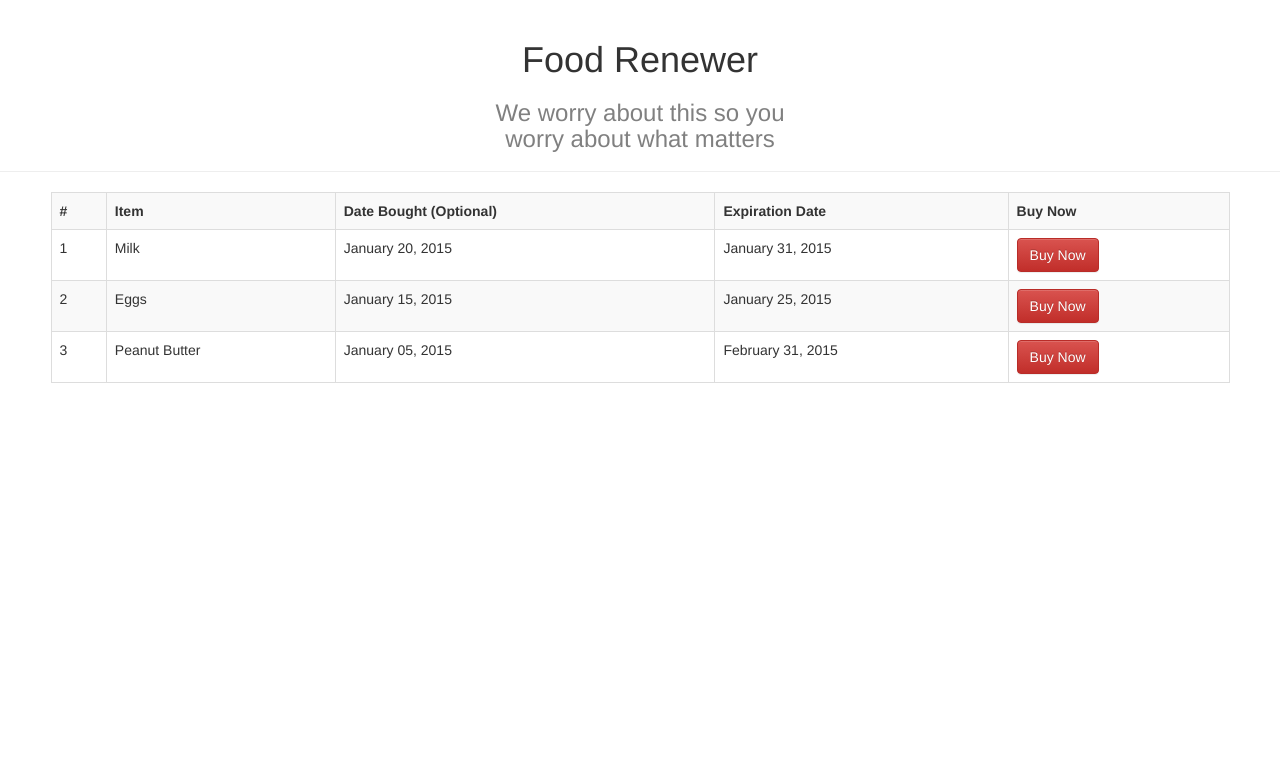
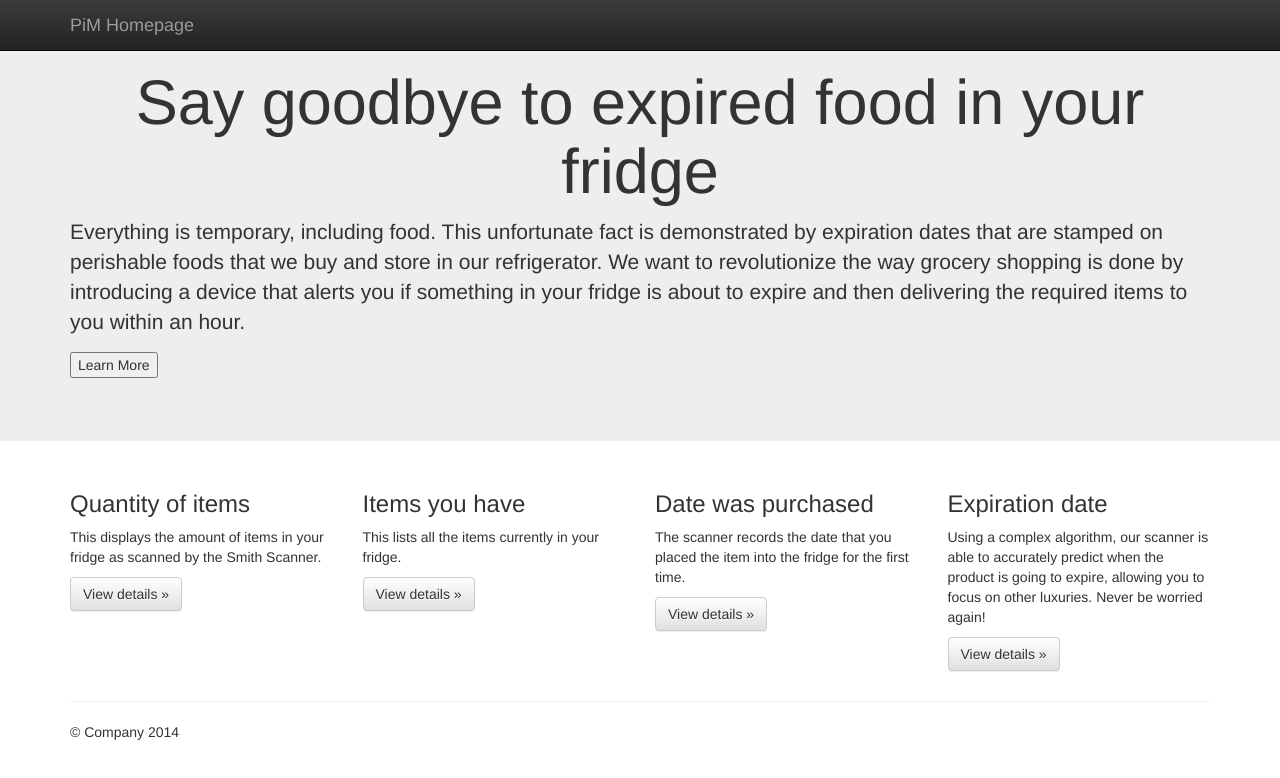
Before and after one commit to pmespresso/cheerio, a plain HTML site: page index.html in a window 1280 px wide. Drawn offline with nearby package versions, Linux system fonts and the light colour scheme.

Commit message:
Update index.html

```diff
--- a/index.html
+++ b/index.html
@@ -1,7 +1,15 @@
 <!DOCTYPE html>
 <html>
 	<head>
-		<title>FoodStuff</title>
+		<link rel="icon" href="../../favicon.ico">
+
+		<meta charset="utf-8">
+		<meta http-equiv="X-UA-Compatible" content="IE=edge">
+    		<meta name="viewport" content="width=device-width, initial-scale=1">
+    		<!-- The above 3 meta tags *must* come first in the head; any other head content must come *after* these tags -->
+    		<meta name="description" content="">
+    		<meta name="author" content="">
+		<title>PiM Homepage</title>
 
 		<link rel="stylesheet" type="text/css" href="index.css"></link>
 
@@ -10,55 +18,90 @@
 
 		<!-- Optional theme -->
 		<link rel="stylesheet" href="https://maxcdn.bootstrapcdn.com/bootstrap/3.3.5/css/bootstrap-theme.min.css">
-
+  		<!-- Custom styles for this template -->
+    		<link href="jumbotron.css" rel="stylesheet">
 		<!-- Latest compiled and minified JavaScript -->
 		<script src="https://maxcdn.bootstrapcdn.com/bootstrap/3.3.5/js/bootstrap.min.js"></script>
 
 	</head>
-	<body>
 
-		<div id="pageHeaderBack">
-			<div class="page-header">
-			  <h1 class="header">Food Renewer</h1>
-			  <h3 class="header">We worry about this so you <br> worry about what matters</h3>
-			</div>
-		</div>
+    <body>
 
-		<div class="row">
-			<table id="mainTable" class="table table-striped table-bordered col-lg-1 col-md-10 col-centered">
-			<tr>
-				<th>#</th>
-				<th>Item</th>
-				<th>Date Bought (Optional) </th>
-				<th>Expiration Date</th>
-				<th>Buy Now</th>
-			</tr>
-			<tr>
-				<td>1</td>
-				<td>Milk</td>
-				<td>January 20, 2015</td>
-				<td>January 31, 2015</td>
-				<td><button type="button" class="btn btn-danger">Buy Now</button></td>
-			</tr>
-			<tr>
-				<td>2</td>
-				<td>Eggs</td>
-				<td>January 15, 2015</td>
-				<td>January 25, 2015</td>
-				<td><button type="button" class="btn btn-danger">Buy Now</button></td>
-			</tr>
-			<tr>
-				<td>3</td>
-				<td>Peanut Butter</td>
-				<td>January 05, 2015</td>
-				<td>February 31, 2015</td>
-				<td><button type="button" class="btn btn-danger">Buy Now</button></td>
-			</tr>
+    <nav class="navbar navbar-inverse navbar-fixed-top">
+      <div class="container">
+        <div class="navbar-header">
+          <button type="button" class="navbar-toggle collapsed" data-toggle="collapse" data-target="#navbar" aria-expanded="false"
+
+aria-controls="navbar">
+            <span class="sr-only">Toggle navigation</span>
+            <span class="icon-bar"></span>
+            <span class="icon-bar"></span>
+            <span class="icon-bar"></span>
+          </button>
+          <a class="navbar-brand" href="#">PiM Homepage</a>
+        </div>
+        <div id="navbar" class="navbar-collapse collapse">
+
+        </div><!--/.navbar-collapse -->
+      </div>
+    </nav>
+
+    <!-- Main jumbotron for a primary marketing message or call to action -->
+    <div class="jumbotron">
+      <div class="container">
+        <div align = "center"> <h1>Say goodbye to expired food in your fridge</h1> </div>
+        <p> Everything is temporary, including food. This unfortunate fact is demonstrated by expiration dates that are stamped on
+
+perishable foods that we buy and store in our refrigerator. We want to revolutionize the way grocery shopping is done by
+
+introducing a device that alerts you if something in your fridge is about to expire and then delivering the required items to you
+
+within an hour.</p>
+        <p><form action="about.html">
+    <input type="submit" value="Learn More"></form></p>
+      </div>
+    </div>
+ <div class="container">
+      <!-- Example row of columns -->
+      <div class="row">
+        <div class="col-md-3">
+          <h3>Quantity of items</h3>
+          <p>This displays the amount of items in your fridge as scanned by the Smith Scanner.</p>
+          <p><a class="btn btn-default" href="#" role="button">View details &raquo;</a></p>
+        </div>
+	<div class="col-md-3">
+          <h3>Items you have</h3>
+          <p>This lists all the items currently in your fridge.</p>
+          <p><a class="btn btn-default" href="#" role="button">View details &raquo;</a></p>
+        </div>
+        <div class="col-md-3">
+          <h3>Date was purchased</h3>
+          <p>The scanner records the date that you placed the item into the fridge for the first time.</p>
+          <p><a class="btn btn-default" href="#" role="button">View details &raquo;</a></p>
+       </div>
+        <div class="col-md-3">
+          <h3>Expiration date</h3>
+          <p>Using a complex algorithm, our scanner is able to accurately predict when the product is going to expire, allowing
+
+you to focus on other luxuries. Never be worried again!</p>
+          <p><a class="btn btn-default" href="#" role="button">View details &raquo;</a></p>
+        </div>
+      </div>
+
+      <hr>
+
+      <footer>
+        <p>&copy; Company 2014</p>
+      </footer>
+    </div> <!-- /container -->
 
 
-
-		</table>
-
-		</div>
-	</body>
+    <!-- Bootstrap core JavaScript
+    ================================================== -->
+    <!-- Placed at the end of the document so the pages load faster -->
+    <script src="https://ajax.googleapis.com/ajax/libs/jquery/1.11.3/jquery.min.js"></script>
+    <script src="../../dist/js/bootstrap.min.js"></script>
+    <!-- IE10 viewport hack for Surface/desktop Windows 8 bug -->
+    <script src="../../assets/js/ie10-viewport-bug-workaround.js"></script>
+  </body>
 </html>
```
